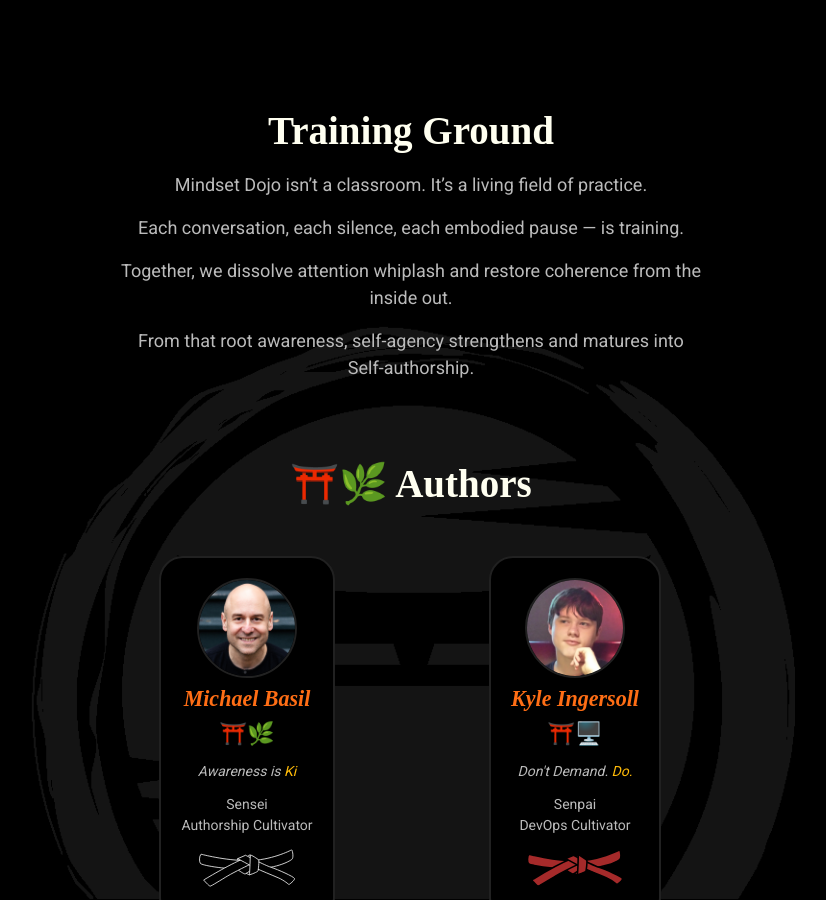
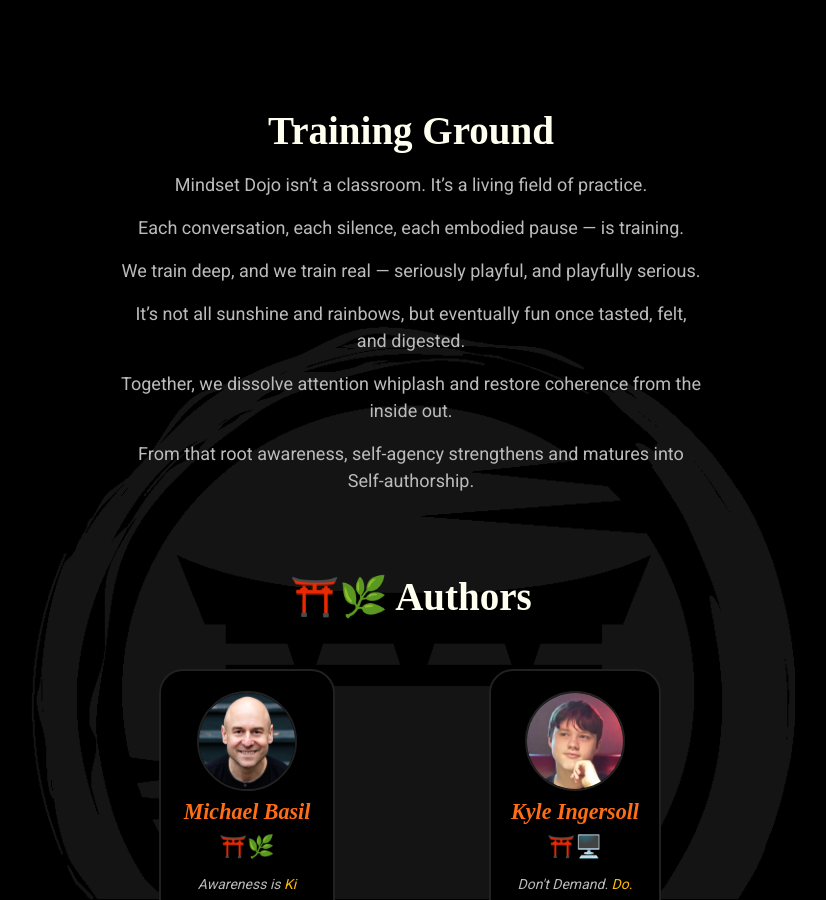
Before and after one commit to mindset-dojo/mindset-dojo.github.io, a Jekyll site: the page built from mission.md, in a window 1280 px wide and 900 px high, scrolled down 1690 px. Shown: the whole window, without its empty margins (229-1055 px from the left). Built offline with Jekyll 4.4.1, drawn with Linux system fonts in a browser that asks for light colours; some web fonts are replaced.

Commit message:
feat: mission page playful, yet serious vibe

```diff
--- a/_data/sections/mission.yaml
+++ b/_data/sections/mission.yaml
@@ -2,7 +2,7 @@
 rally: Fearless Leadership
 mantra: "Don’t Constrain. Train."
 mantra_mark: "Train."
-description: "Training that restores coherence at the root level — integrating mind, body, and voice through embodied awareness. Where practice becomes presence, and presence becomes self-authorship."
+description: "Training that restores coherence at the root level — integrating mind, body, and voice through embodied awareness. Where practice becomes presence, and presence becomes self-authorship — seriously playful, and playfully serious. It’s not all sunshine and rainbows, but eventually fun once tasted, felt, and digested."
 sections:
   - type: text
     data:
@@ -34,6 +34,8 @@
       items:
         - "Mindset Dojo isn’t a classroom. It’s a living field of practice."
         - "Each conversation, each silence, each embodied pause — is training."
+        - "We train deep, and we train real — seriously playful, and playfully serious."
+        - "It’s not all sunshine and rainbows, but eventually fun once tasted, felt, and digested."
         - "Together, we dissolve attention whiplash and restore coherence from the inside out."
         - "From that root awareness, self-agency strengthens and matures into Self-authorship."
   - type: authors
@@ -46,5 +48,4 @@
       items:
         - label: "Cross the Threshold"
           ref: program
-
 ...
```
